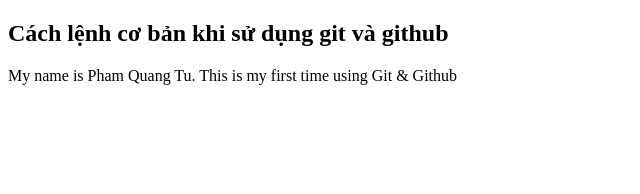
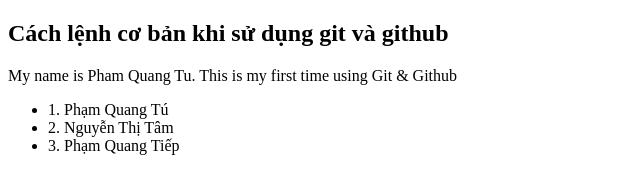
Before and after one commit to crazy0511/git_demo, a plain HTML site: page index.html in a window 1280 px wide. Shown: the whole page, without its empty margins (0-640 px from the left). Drawn offline with Linux system fonts and the light colour scheme.

Commit message:
test status add

```diff
--- a/index.html
+++ b/index.html
@@ -9,5 +9,10 @@
 <body>
     <h2>Cách lệnh cơ bản khi sử dụng git và github</h2>
     <p>My name is Pham Quang Tu. This is my first time using Git & Github</p>
+    <ul>
+        <li>1. Phạm Quang Tú</li>
+        <li>2. Nguyễn Thị Tâm</li>
+        <li>3. Phạm Quang Tiếp</li>
+    </ul>
 </body>
 </html>
```
